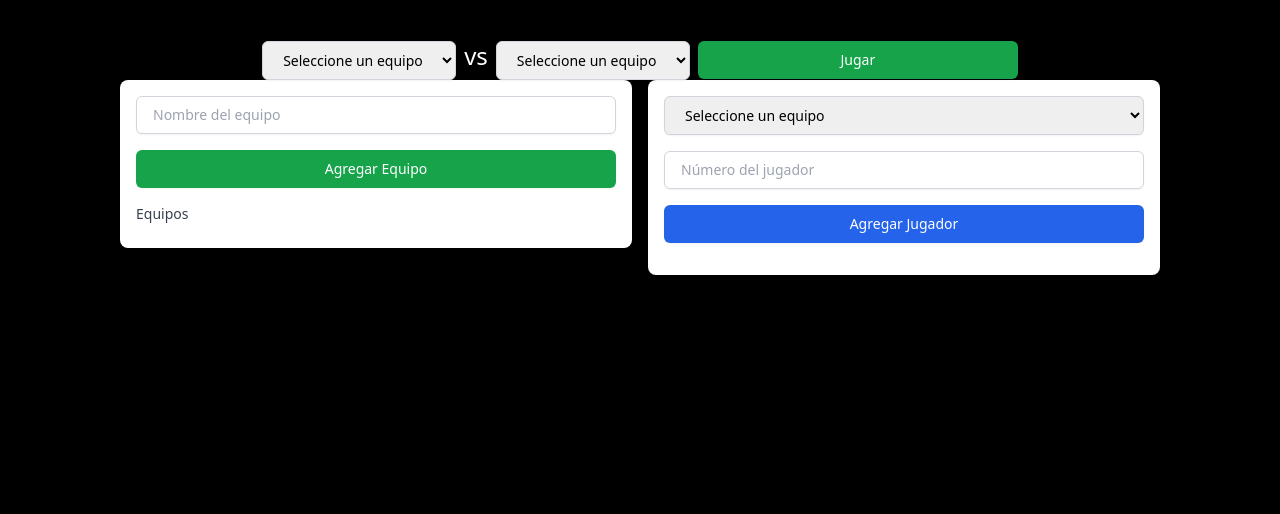
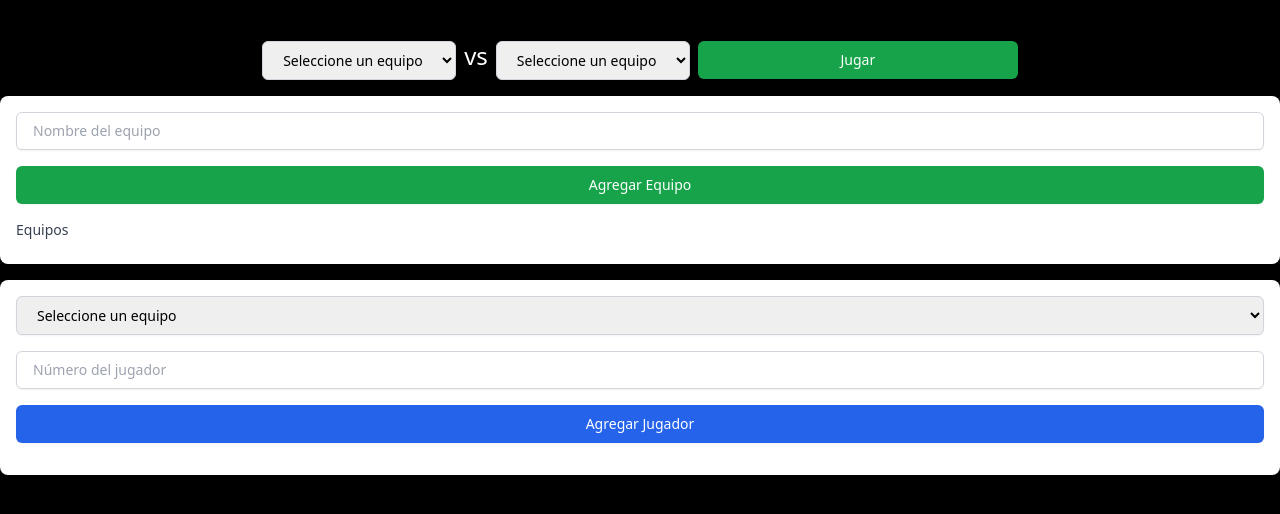
Before and after one commit to ThomasLlopiz/voley-app, a React (Vite) app: page / in a window 1280 px wide. Shown: the top 514 px of the page. Built offline with nearby package versions, Linux system fonts and the light colour scheme.

Commit message:
ajustando estilos

```diff
--- a/src/App.jsx
+++ b/src/App.jsx
@@ -3,7 +3,7 @@ import { AppRouter } from "./router/AppRouter";
 
 function App() {
   return (
-    <div className="flex flex-col">
+    <div className="flex flex-col justify-center items-center gap-4">
       <Nav></Nav>
       <AppRouter></AppRouter>
     </div>
--- a/src/pages/Creacion.jsx
+++ b/src/pages/Creacion.jsx
@@ -90,10 +90,10 @@ export const Creacion = () => {
   };
 
   return (
-    <main className="flex items-start justify-center mt-20">
+    <main className="flex flex-col gap-4 mx-auto w-full mt-20">
       <ElegirEquipos></ElegirEquipos>
       {/* EQUIPOS */}
-      <div className="bg-white p-4 rounded-lg shadow-md text-black w-1/2 max-w-lg top-24 left-0 ">
+      <div className="w-full bg-white p-4 rounded-lg shadow-md text-black">
         <form onSubmit={handleSubmit}>
           <div className="mb-4">
             <input
@@ -145,7 +145,7 @@ export const Creacion = () => {
         </div>
       </div>
       {/* JUGADORES */}
-      <div className="w-1/2 max-w-lg p-4 ml-4 bg-white rounded-lg shadow-md text-black  right-0 top-24">
+      <div className="w-full bg-white p-4 rounded-lg shadow-md text-black">
         <div className="mb-4">
           <select
             id="equipoSelect"
```
